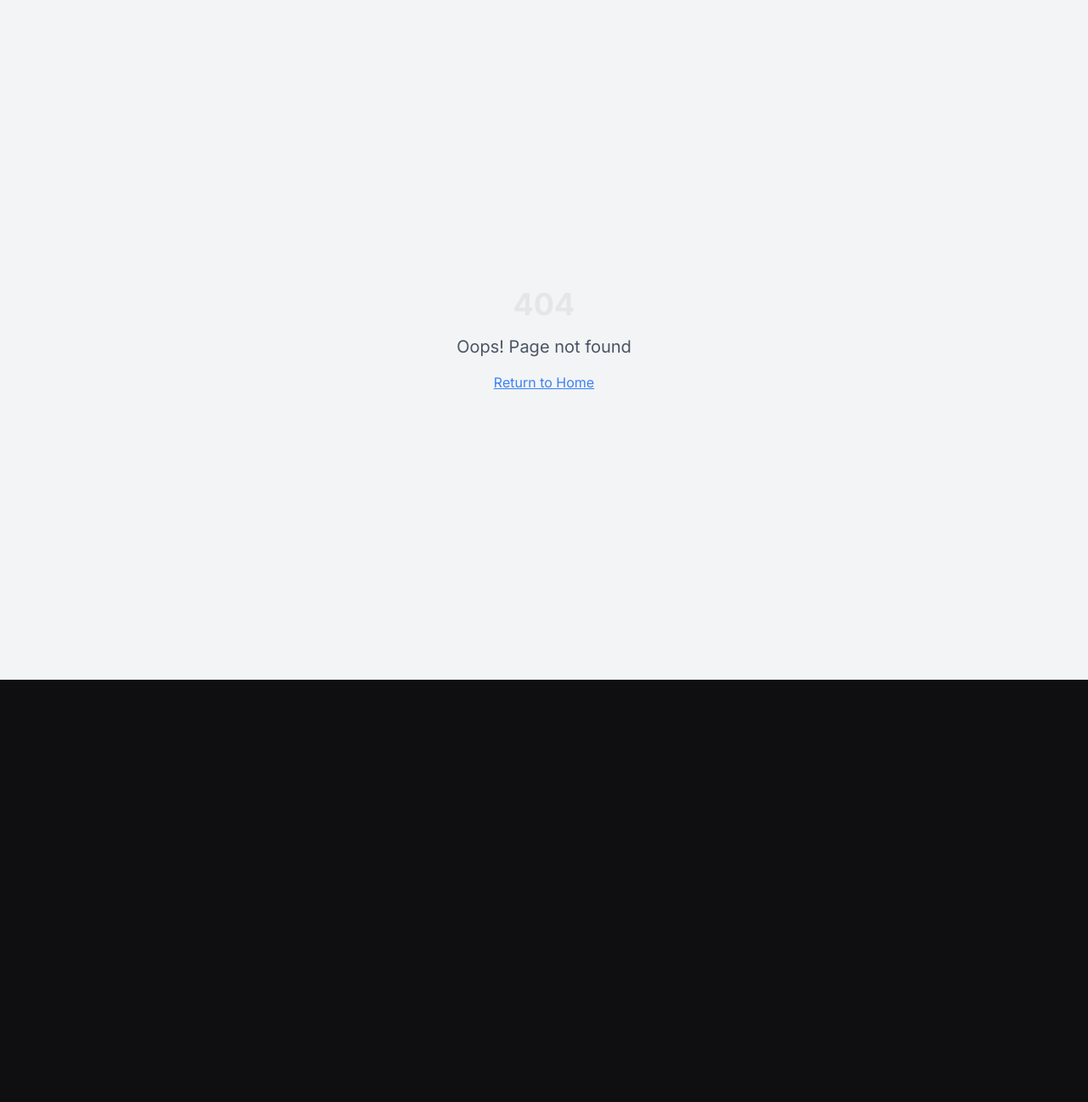
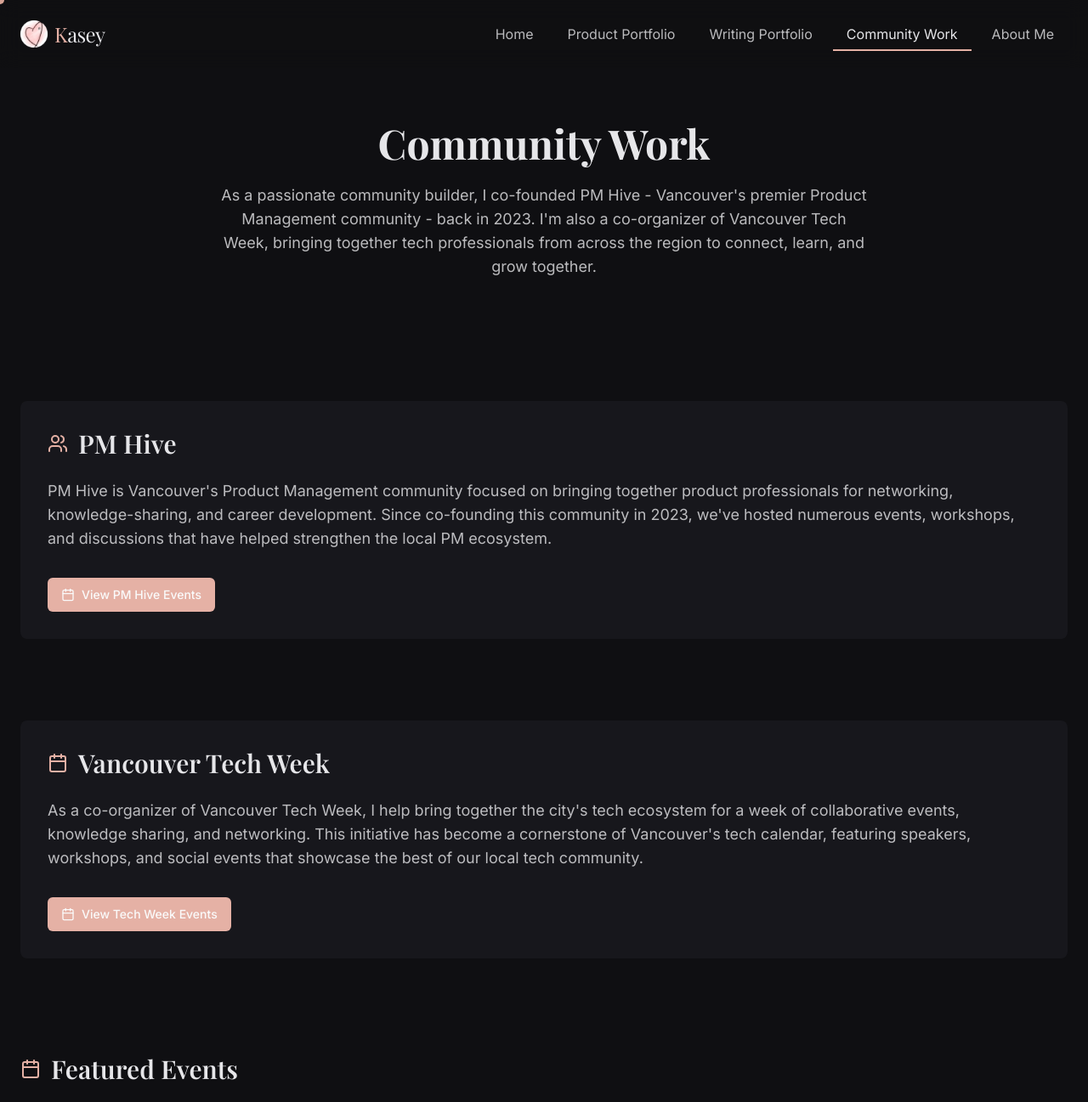
Before and after one commit to seykafu/seykafu-portfolio, a React (Vite) app: page /community-work in a window 1280 px wide. Before the commit this address had no page. Shown: the top 1297 px of the page at 85% size. Before the commit the page ends 800 px from the top, so only its background shows below. Built offline with nearby package versions, Linux system fonts and the light colour scheme.

Commit message:
Add Community Work page
Adds a new page to showcase community involvement, including PM Hive and Vancouver Tech Week. Updates the About Me section and adds links to relevant Luma calendars.

```diff
--- a/src/App.tsx
+++ b/src/App.tsx
@@ -7,6 +7,7 @@ import { BrowserRouter, Routes, Route } from "react-router-dom";
 import Index from "./pages/Index";
 import ProductPortfolio from "./pages/ProductPortfolio";
 import WritingPortfolio from "./pages/WritingPortfolio";
+import CommunityWork from "./pages/CommunityWork";
 import About from "./pages/About";
 import NotFound from "./pages/NotFound";
 
@@ -22,6 +23,7 @@ const App = () => (
           <Route path="/" element={<Index />} />
           <Route path="/product-portfolio" element={<ProductPortfolio />} />
           <Route path="/writing-portfolio" element={<WritingPortfolio />} />
+          <Route path="/community-work" element={<CommunityWork />} />
           <Route path="/about" element={<About />} />
           <Route path="*" element={<NotFound />} />
         </Routes>
--- a/src/components/Navbar.tsx
+++ b/src/components/Navbar.tsx
@@ -43,6 +43,7 @@ const Navbar = () => {
           <NavItem to="/" active={location === '/'}>Home</NavItem>
           <NavItem to="/product-portfolio" active={location === '/product-portfolio'}>Product Portfolio</NavItem>
           <NavItem to="/writing-portfolio" active={location === '/writing-portfolio'}>Writing Portfolio</NavItem>
+          <NavItem to="/community-work" active={location === '/community-work'}>Community Work</NavItem>
           <NavItem to="/about" active={location === '/about'}>About Me</NavItem>
         </nav>
         <button
@@ -65,6 +66,7 @@ const Navbar = () => {
             <NavItem to="/" active={location === '/'}>Home</NavItem>
             <NavItem to="/product-portfolio" active={location === '/product-portfolio'}>Product Portfolio</NavItem>
             <NavItem to="/writing-portfolio" active={location === '/writing-portfolio'}>Writing Portfolio</NavItem>
+            <NavItem to="/community-work" active={location === '/community-work'}>Community Work</NavItem>
             <NavItem to="/about" active={location === '/about'}>About Me</NavItem>
           </nav>
         </div>
--- a/src/pages/About.tsx
+++ b/src/pages/About.tsx
@@ -1,4 +1,3 @@
-
 import React from 'react';
 import Layout from '../components/Layout';
 import { Briefcase, BookOpen, FileText, User, Calendar, Clock } from 'lucide-react';
@@ -19,8 +18,9 @@ const About = () => {
               <p className="text-lg text-portfolio-text/80">
                 With a background spanning from startups to large enterprises like Microsoft and Planview,
                 I've developed a versatile skill set that allows me to tackle complex problems and deliver
-                exceptional results. When I'm not working on products, I'm usually writing fiction or exploring
-                new ideas through my blog posts.
+                exceptional results. As the co-lead for both PM Hive and Vancouver Tech Week, I'm deeply involved
+                in growing Vancouver's tech community. When I'm not working on products or community initiatives,
+                I'm usually writing fiction or exploring new ideas through my blog posts.
               </p>
             </div>
             <div className="relative">
@@ -82,7 +82,7 @@ const About = () => {
           </div>
         </section>
 
-        {/* Podcasts Section - Updated */}
+        {/* Podcasts Section */}
         <section className="py-16">
           <div className="flex items-center mb-8">
             <FileText className="text-portfolio-accent mr-3" />
@@ -113,7 +113,7 @@ const About = () => {
           </div>
         </section>
 
-        {/* Bookshelf Section - Changed to bullet list */}
+        {/* Bookshelf Section */}
         <section className="py-16">
           <div className="flex items-center mb-8">
             <BookOpen className="text-portfolio-accent mr-3" />
@@ -220,7 +220,7 @@ const About = () => {
           </div>
         </section>
 
-        {/* Hobbies Section - Removed images, simplified to text */}
+        {/* Hobbies Section */}
         <section className="py-16">
           <div className="flex items-center mb-8">
             <Clock className="text-portfolio-accent mr-3" />
--- /dev/null
+++ b/src/pages/CommunityWork.tsx
@@ -0,0 +1,147 @@
+
+import React from 'react';
+import Layout from '../components/Layout';
+import { Calendar, Users, Link } from 'lucide-react';
+import { Button } from '../components/ui/button';
+
+const CommunityWork = () => {
+  return (
+    <Layout>
+      <div className="container mx-auto px-4 md:px-6">
+        {/* Hero Section */}
+        <section className="py-16">
+          <div className="text-center max-w-3xl mx-auto">
+            <h1 className="font-serif text-4xl md:text-5xl font-bold mb-6">Community Work</h1>
+            <p className="text-lg text-portfolio-text/80 mb-8">
+              As a passionate community builder, I co-founded PM Hive - Vancouver's premier Product Management community - back in 2023. I'm also a co-organizer of Vancouver Tech Week, bringing together tech professionals from across the region to connect, learn, and grow together.
+            </p>
+          </div>
+        </section>
+
+        {/* PM Hive Section */}
+        <section className="py-12">
+          <div className="bg-portfolio-muted/30 p-8 rounded-lg">
+            <div className="flex items-center mb-6">
+              <Users className="text-portfolio-accent mr-3" />
+              <h2 className="font-serif text-3xl font-semibold">PM Hive</h2>
+            </div>
+            <p className="text-lg text-portfolio-text/80 mb-8">
+              PM Hive is Vancouver's Product Management community focused on bringing together product professionals for networking, knowledge-sharing, and career development. Since co-founding this community in 2023, we've hosted numerous events, workshops, and discussions that have helped strengthen the local PM ecosystem.
+            </p>
+
+            <div className="mt-8">
+              <Button asChild className="bg-portfolio-accent hover:bg-portfolio-accent-light">
+                <a href="https://lu.ma/PMHive" target="_blank" rel="noopener noreferrer" className="flex items-center gap-2">
+                  <Calendar className="w-5 h-5" />
+                  <span>View PM Hive Events</span>
+                </a>
+              </Button>
+            </div>
+          </div>
+        </section>
+
+        {/* Vancouver Tech Week Section */}
+        <section className="py-12">
+          <div className="bg-portfolio-muted/30 p-8 rounded-lg">
+            <div className="flex items-center mb-6">
+              <Calendar className="text-portfolio-accent mr-3" />
+              <h2 className="font-serif text-3xl font-semibold">Vancouver Tech Week</h2>
+            </div>
+            <p className="text-lg text-portfolio-text/80 mb-8">
+              As a co-organizer of Vancouver Tech Week, I help bring together the city's tech ecosystem for a week of collaborative events, knowledge sharing, and networking. This initiative has become a cornerstone of Vancouver's tech calendar, featuring speakers, workshops, and social events that showcase the best of our local tech community.
+            </p>
+
+            <div className="mt-8">
+              <Button asChild className="bg-portfolio-accent hover:bg-portfolio-accent-light">
+                <a href="https://lu.ma/vantechweek" target="_blank" rel="noopener noreferrer" className="flex items-center gap-2">
+                  <Calendar className="w-5 h-5" />
+                  <span>View Tech Week Events</span>
+                </a>
+              </Button>
+            </div>
+          </div>
+        </section>
+
+        {/* Featured Events Section */}
+        <section className="py-16">
+          <div className="flex items-center mb-8">
+            <Calendar className="text-portfolio-accent mr-3" />
+            <h2 className="font-serif text-3xl font-semibold">Featured Events</h2>
+          </div>
+          <div className="grid grid-cols-1 md:grid-cols-3 gap-6">
+            {/* Event 1 */}
+            <div className="bg-portfolio-muted/30 p-6 rounded-lg hover:shadow-md transition-all">
+              <h3 className="text-xl font-bold mb-2">PM Buzz 3.0: Imposter Syndrome Night</h3>
+              <div className="flex items-center text-portfolio-accent gap-1 mb-3">
+                <Calendar className="w-4 h-4" />
+                <span className="text-sm">June 2024</span>
+              </div>
+              <p className="text-portfolio-text/80">
+                A community event focused on discussing and addressing imposter syndrome among product managers. Featuring panel discussions and interactive workshops.
+              </p>
+              <div className="mt-4 flex justify-end">
+                <Link className="w-4 h-4 text-portfolio-accent" />
+              </div>
+            </div>
+
+            {/* Event 2 */}
+            <div className="bg-portfolio-muted/30 p-6 rounded-lg hover:shadow-md transition-all">
+              <h3 className="text-xl font-bold mb-2">Vancouver Tech Week's Fireside Chat with Techies</h3>
+              <div className="flex items-center text-portfolio-accent gap-1 mb-3">
+                <Calendar className="w-4 h-4" />
+                <span className="text-sm">September 2024</span>
+              </div>
+              <p className="text-portfolio-text/80">
+                An intimate fireside chat bringing together leading tech professionals to discuss industry trends, challenges, and innovations shaping Vancouver's tech landscape.
+              </p>
+              <div className="mt-4 flex justify-end">
+                <Link className="w-4 h-4 text-portfolio-accent" />
+              </div>
+            </div>
+
+            {/* Event 3 */}
+            <div className="bg-portfolio-muted/30 p-6 rounded-lg hover:shadow-md transition-all">
+              <h3 className="text-xl font-bold mb-2">Vancouver Tech Week Mini Hackathon</h3>
+              <div className="flex items-center text-portfolio-accent gap-1 mb-3">
+                <Calendar className="w-4 h-4" />
+                <span className="text-sm">September 2024</span>
+              </div>
+              <p className="text-portfolio-text/80">
+                A fast-paced mini hackathon challenging participants to develop innovative solutions to real-world problems. Teams collaborated to produce working prototypes in just 24 hours.
+              </p>
+              <div className="mt-4 flex justify-end">
+                <Link className="w-4 h-4 text-portfolio-accent" />
+              </div>
+            </div>
+          </div>
+        </section>
+
+        {/* Call to Action Section */}
+        <section className="py-12">
+          <div className="bg-portfolio-accent/20 p-8 rounded-lg text-center">
+            <h2 className="font-serif text-3xl font-semibold mb-4">Join Our Community</h2>
+            <p className="text-lg mb-6">
+              Interested in connecting with fellow product leaders or being part of Vancouver's tech scene? Join us at our upcoming events!
+            </p>
+            <div className="flex flex-col sm:flex-row gap-4 justify-center">
+              <Button asChild className="bg-portfolio-accent hover:bg-portfolio-accent-light">
+                <a href="https://lu.ma/PMHive" target="_blank" rel="noopener noreferrer" className="flex items-center gap-2">
+                  <Calendar className="w-5 h-5" />
+                  <span>PM Hive Events</span>
+                </a>
+              </Button>
+              <Button asChild variant="outline" className="border-portfolio-accent text-portfolio-accent hover:bg-portfolio-accent hover:text-white">
+                <a href="https://lu.ma/vantechweek" target="_blank" rel="noopener noreferrer" className="flex items-center gap-2">
+                  <Calendar className="w-5 h-5" />
+                  <span>Tech Week Events</span>
+                </a>
+              </Button>
+            </div>
+          </div>
+        </section>
+      </div>
+    </Layout>
+  );
+};
+
+export default CommunityWork;
```
